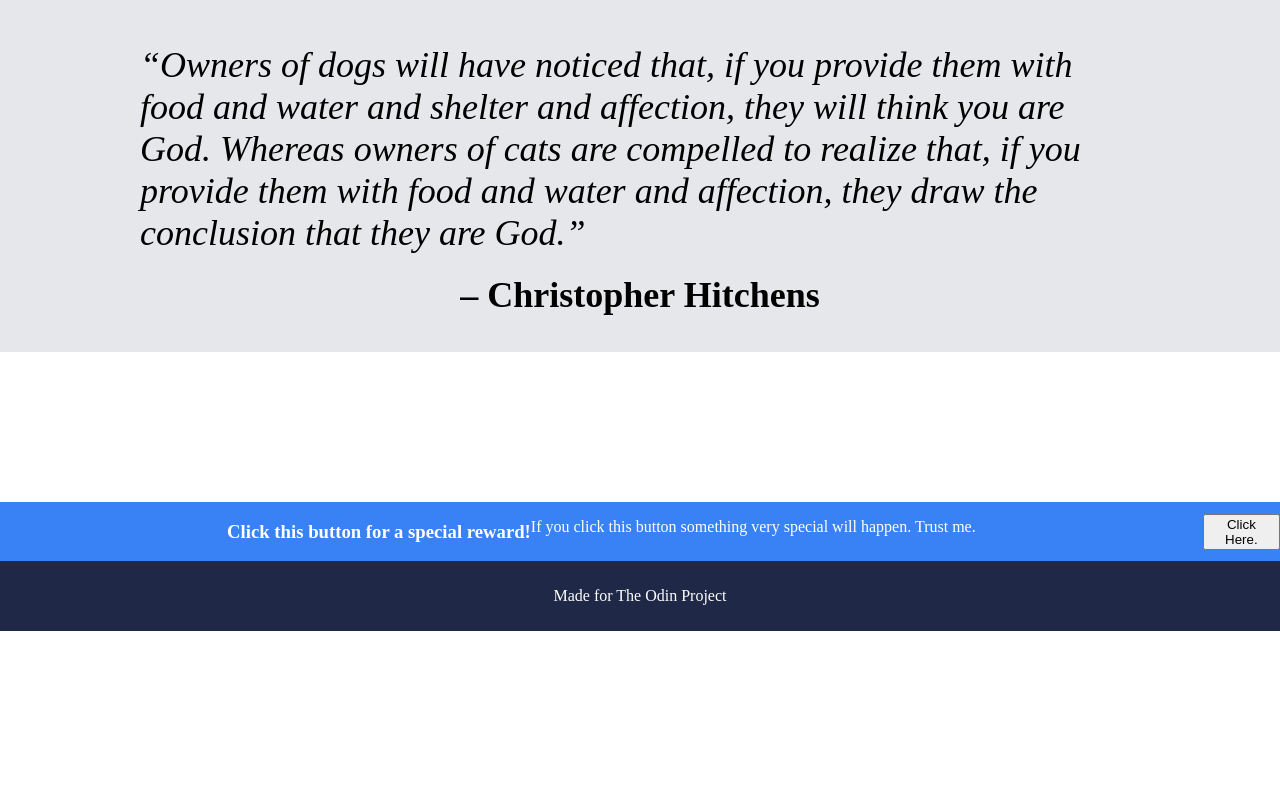
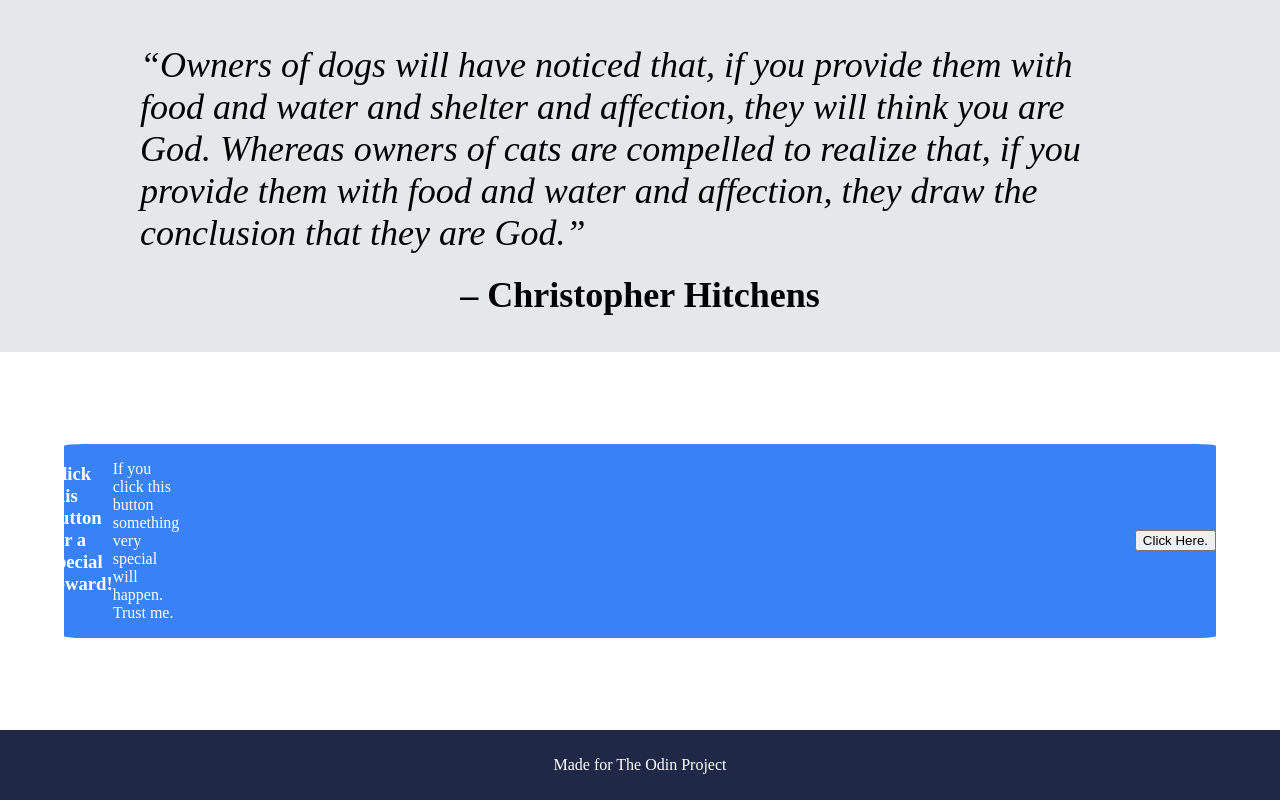
Before and after one commit to Pedro-0liveira/landing-page, a plain HTML site: page index.html in a window 1280 px wide. Shown: the part 771-1571 px from the top of the page. Before the commit the page ends 1402 px from the top, so only its background shows below. Drawn offline with Linux system fonts and the light colour scheme.

Commit message:
Continue Bottom Section Now we have the rectangle but its too big and not very good. Text is wrong also

```diff
--- a/index.html
+++ b/index.html
@@ -51,11 +51,13 @@
         <blockquote class="author">– Christopher Hitchens</blockquote>
     </div>
     <div class="bottom-section">
-        <div class="sign-up-text">
-            <h3>Click this button for a special reward!</h3>
-            <p>If you click this button something very special will happen. Trust me.</p>
+        <div class="bottom-container">
+            <div class="sign-up-text">
+                <h3>Click this button for a special reward!</h3>
+                <p>If you click this button something very special will happen. Trust me.</p>
+            </div>
+            <button class="last-button">Click Here.</button>
         </div>
-        <button class="last-button">Click Here.</button>
     </div>
 
     <div class="footer">
--- a/stylesheet.css
+++ b/stylesheet.css
@@ -88,6 +88,7 @@ body{
     background-color: #E5E7EB;
     font-size: 36px;
     font-style: italic;
+    margin-bottom: 90px;
 }
 
 .quote{
@@ -112,16 +113,30 @@ body{
 }
 
 .bottom-section{
-    margin-top: 150px;
     display: flex;
     align-items: center;
     justify-content: center;
+    margin-bottom: 90px;
+}
+
+.bottom-container{
+    display: flex;
+    flex-direction: row;
+    justify-content: space-between;
+    align-items: center;
     background-color: #3882F6;
+    border-radius: 2%;
+    border: 2px, solid white;
+    max-width: 90%;
+    max-height: 60%;
+    width: 100%;
 }
 
 .sign-up-text{
     display: flex;
     justify-content: center;
+    flex-shrink: 1;
+    max-width: 100px;
     color: white;
     width: 100%;
 }
```
